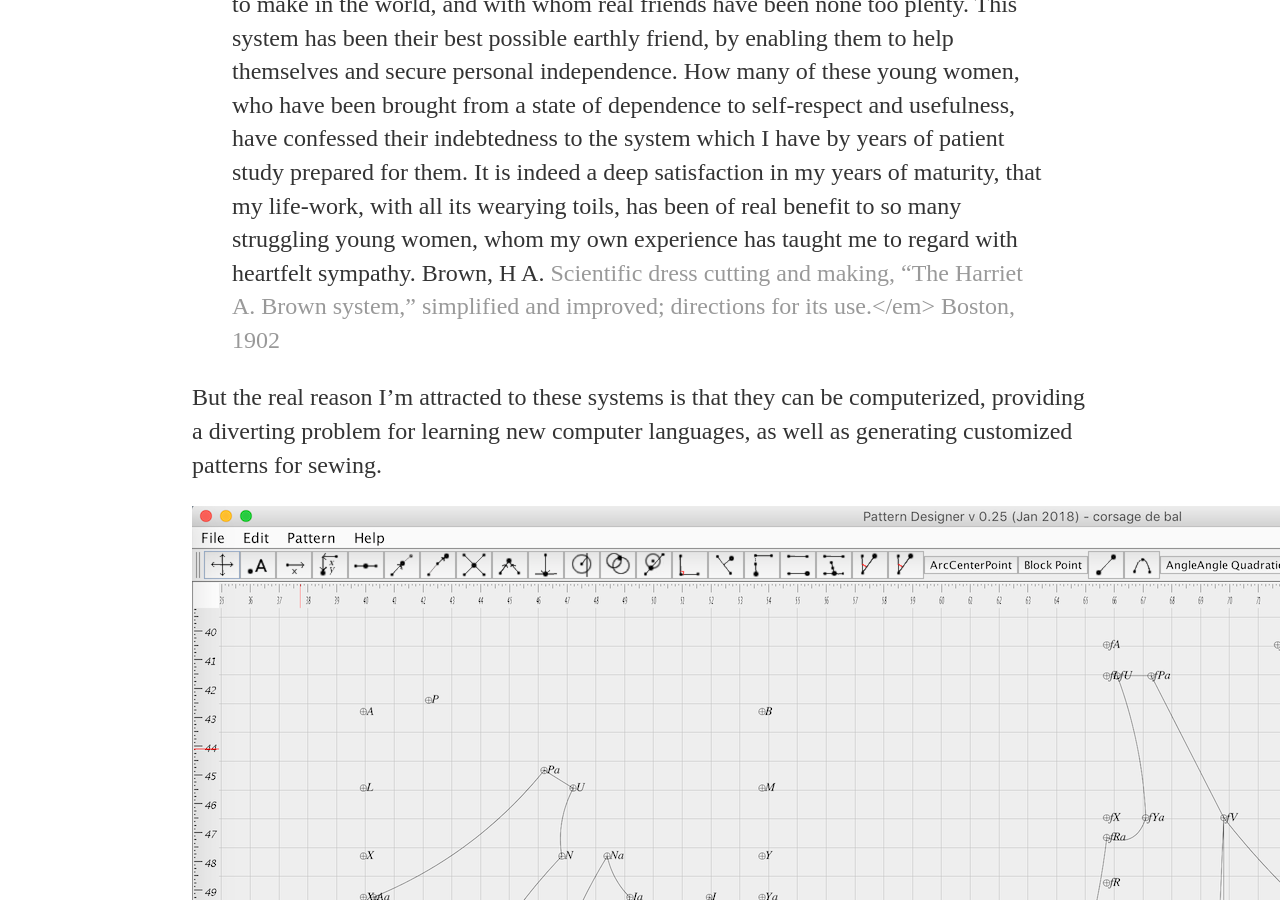
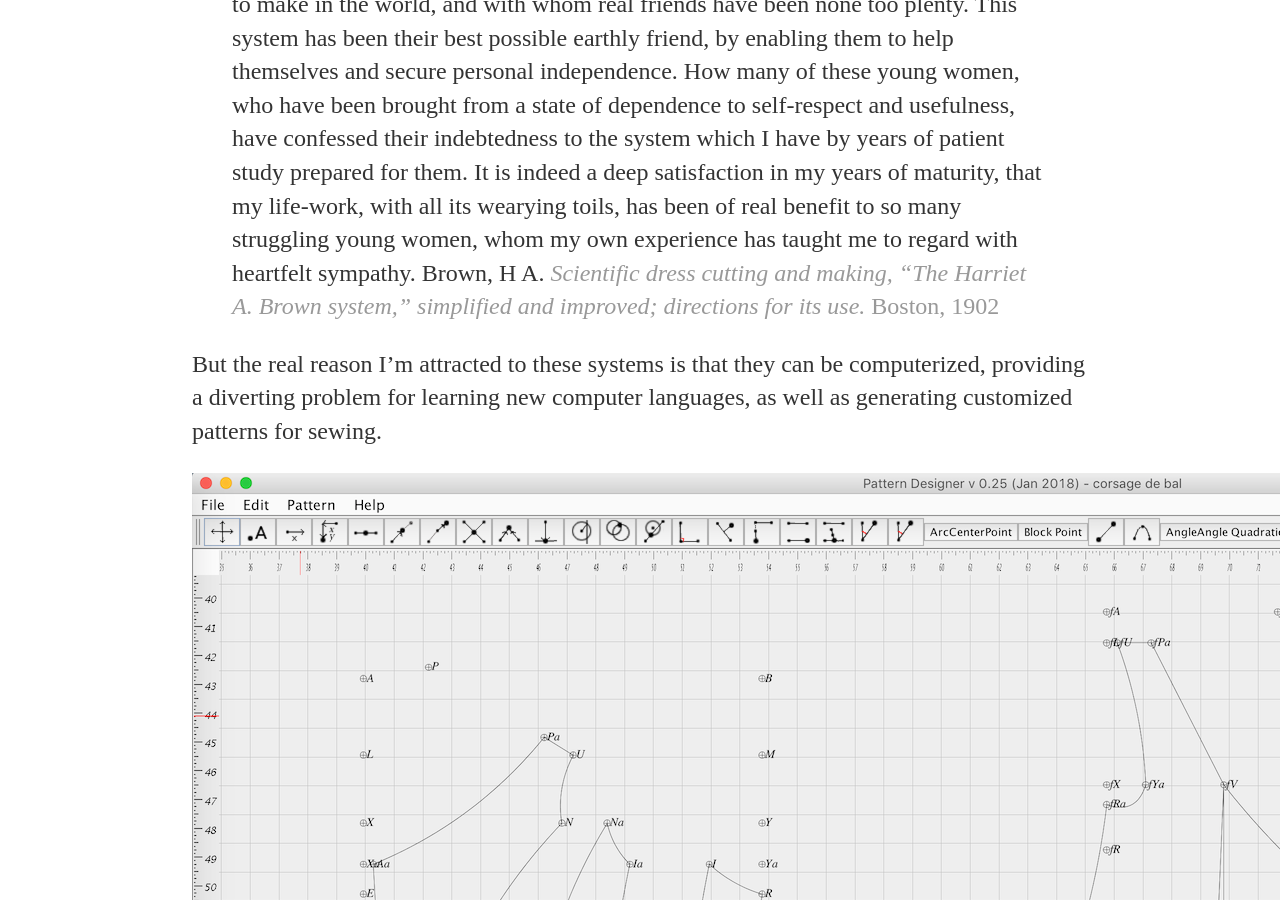
Before and after one commit to jeremyerwin/jeremyerwin.github.io, a Jekyll site: the page built from _posts/2018-05-21-fashionable-algorithms-launched.md, in a window 1280 px wide and 900 px high, scrolled down 1294 px. Built offline with Jekyll 4.4.1, drawn with Linux system fonts in a browser that asks for light colours.

```diff
--- a/_posts/2018-05-21-fashionable-algorithms-launched.md
+++ b/_posts/2018-05-21-fashionable-algorithms-launched.md
@@ -7,13 +7,13 @@ In the latter half the 19th century, there was an explosion of books dedicated t
 For instance:
 > The System of Garment-Drafting is based upon the world-renowned and
 universally acknowledged and received principles of measurement and drafting, honored and common to all the most eminent and learned French and Prussian, as well as English and American tailors and connoisseurs in the art and science of garment-cutting. And they are no longer problematic, but have been mathematically proved by scientific square-measurement, to correct scientific bone and circumference; measures of the human form and they furthermore represent the science, experience, and practical wisdom of centuries, they have long been practically tested and used—as given—by the author, through an extensive and varied experience and they have been found to invariably produce the same absolutely accurate result under all circumstances, and under every conceivable complication of form and garment possible. The author has therefore no hesitancy in announcing to the public, that the principles of garment-drafting, as systemized and herein taught, are invariably, absolutely, and mathematically perfect— in the broadest and deepest sense of that term—when rightly understood and applied to absolutely accurate measures, and as given and taught. And he challenges the world to a successful scientific demonstration and practical contradiction of these claims.
-<a href="https://archive.org/details/internationalenc00chri">[Christner, D. C. <em> </em><em>The international encyclopedia of scientific tailor principles, for all kinds and styles of garment-making. </em>Philadelphia [S.M. Larzelere, printer], 1885](https://archive.org/details/internationalenc00chri)
+<a href="https://archive.org/details/internationalenc00chri">[Christner, D. C. <em>The international encyclopedia of scientific tailor principles, for all kinds and styles of garment-making. </em>Philadelphia [S.M. Larzelere, printer], 1885](https://archive.org/details/internationalenc00chri)
 
 Such displays of haughtiness are fairly common within the crowded market for vade-mecums, along with threats against plagiarist and book pirates.
 
 Other writers were a bit more down to earth:
 > But the success of my system in which I take the most satisfaction is the assistance it has given to hundreds and thousands of young women who have had their own way to make in the world, and with whom real friends have been none too plenty. This system has been their best possible earthly friend, by enabling them to help themselves and secure personal independence. How many of these young women, who have been brought from a state of dependence to self-respect and usefulness, have confessed their indebtedness to the system which I have by years of patient study prepared for them. It is indeed a deep satisfaction in my years of maturity, that my life-work, with all its wearying toils, has been of real benefit to so many struggling young women, whom my own experience has taught me to regard with heartfelt sympathy.
-Brown, H A. [Scientific dress cutting and making, "The Harriet A. Brown system," simplified and improved; directions for its use.</em> Boston, 1902](https://archive.org/details/scientificdressc00brow)
+Brown, H A. [<em>Scientific dress cutting and making, "The Harriet A. Brown system," simplified and improved; directions for its use.</em> Boston, 1902](https://archive.org/details/scientificdressc00brow)
 
 But the real reason I'm attracted to these systems is that they can be computerized, providing a diverting problem for learning new computer languages, as well as generating customized patterns for sewing.
 
```
